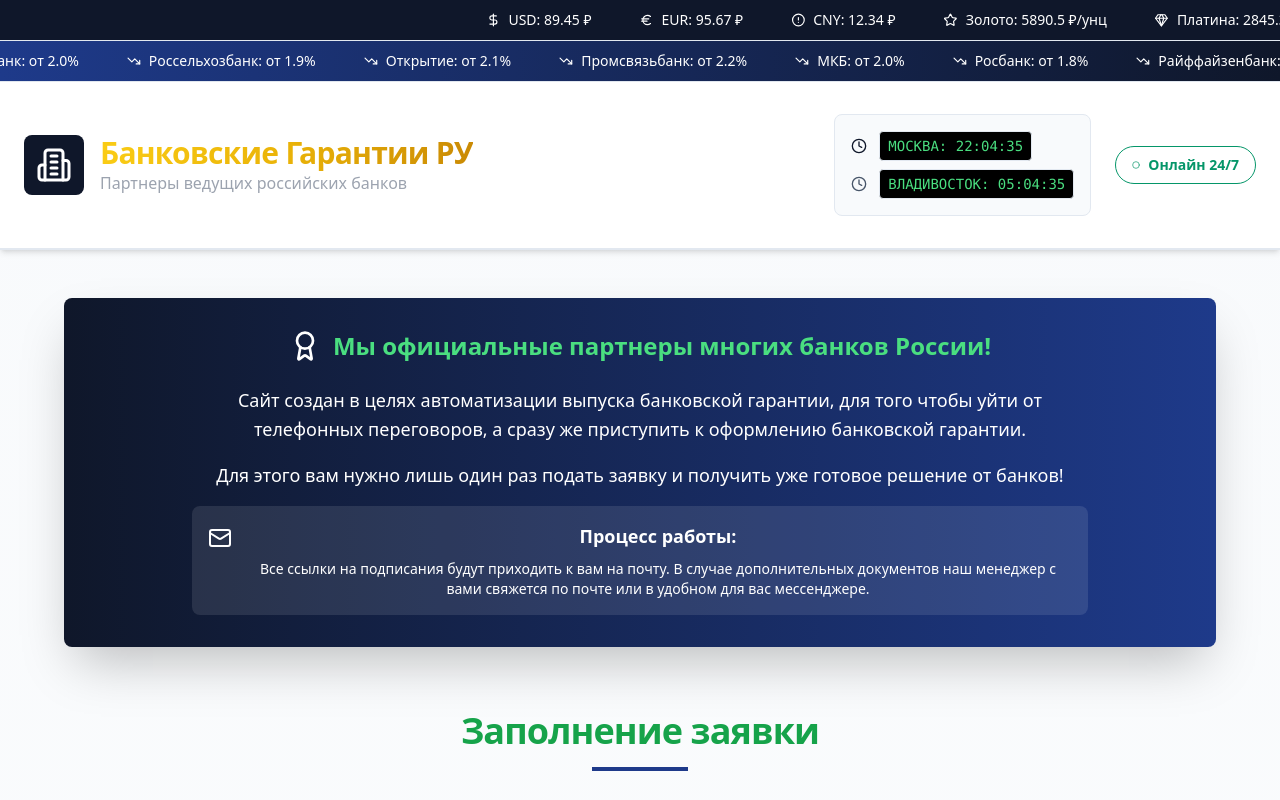
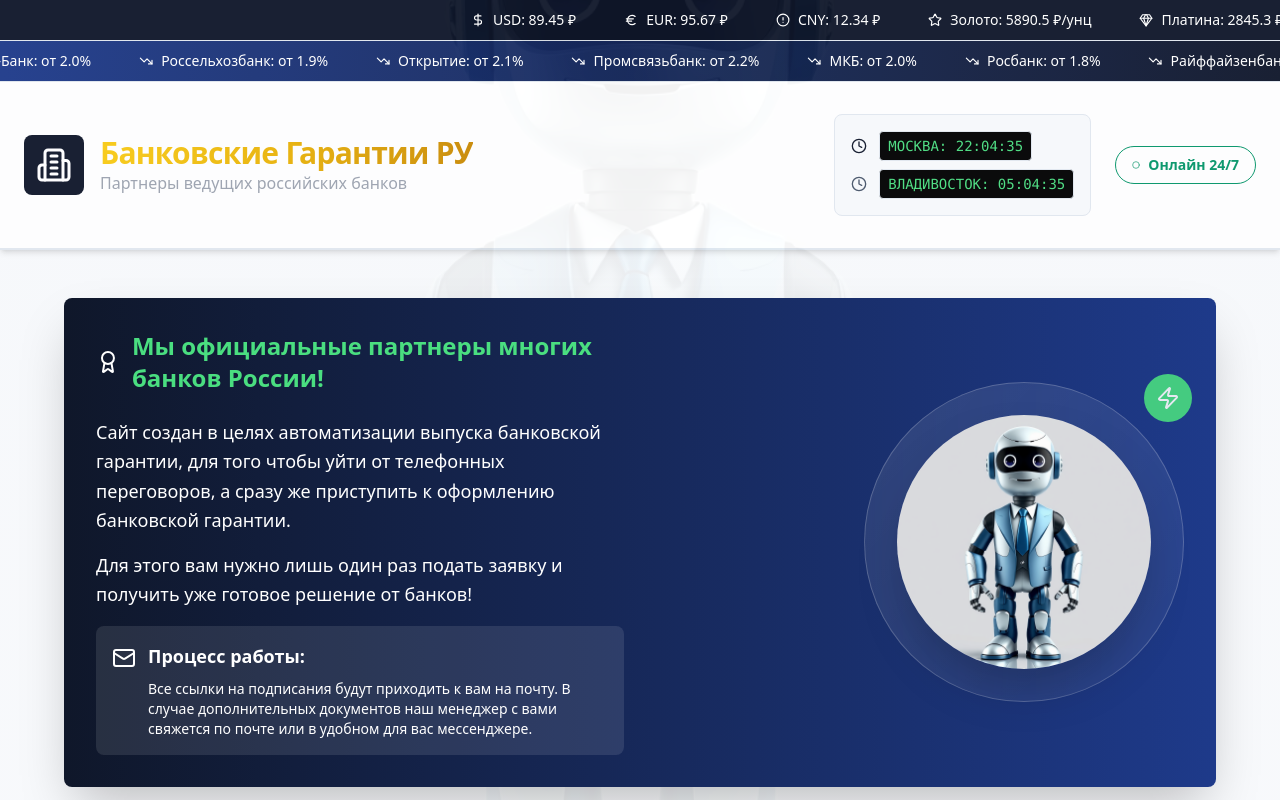
Before and after one commit to tkalyuzhnii-debug/ai-bank-guarantees, a React (Vite) app: page / in a window 1280 px wide. Shown: the top 800 px of the page. Built offline with nearby package versions, Linux system fonts and the light colour scheme.

Commit message:
feat: добавить фон для робота

```diff
--- a/src/pages/Index.tsx
+++ b/src/pages/Index.tsx
@@ -268,7 +268,12 @@ Email для связи: garantiya25@mail.ru
   };
 
   return (
-    <div className="min-h-screen bg-gradient-to-b from-bank-light to-white">
+    <div className="min-h-screen bg-gradient-to-b from-bank-light to-white relative">
+      {/* Robot Background */}
+      <div
+        className="fixed inset-0 bg-cover bg-center bg-no-repeat opacity-5 pointer-events-none"
+        style={{ backgroundImage: 'url(/img/86319c3d-a117-457a-b30d-0c5a73a26cb0.jpg)' }}
+      ></div>
       {/* Currency Ticker */}
       <div className="bg-bank-navy text-white py-2.5 border-b border-bank-silver">
         <div className="animate-marquee whitespace-nowrap flex space-x-12 text-sm font-medium">
@@ -363,17 +368,19 @@ Email для связи: garantiya25@mail.ru
       <main className="container mx-auto px-6 py-12">
         {/* Info Banner */}
         <div className="max-w-6xl mx-auto mb-16">
-          <Card className="bg-gradient-to-r from-bank-navy to-bank-blue text-white shadow-2xl border-0">
-            <CardContent className="p-8">
-              <div className="text-center space-y-6">
-                <div className="flex items-center justify-center gap-3 mb-4">
+          <Card className="bg-gradient-to-r from-bank-navy to-bank-blue text-white shadow-2xl border-0 relative overflow-hidden">
+            <CardContent className="p-8 relative z-10">
+              <div className="grid lg:grid-cols-2 gap-8 items-center">
+                {/* Left side - Text content */}
+                <div className="text-center lg:text-left space-y-6">
+                  <div className="flex items-center justify-center lg:justify-start gap-3 mb-4">
                     <Icon name="Award" size={32} className="text-white" />
                     <h2 className="text-2xl font-bold text-green-400">
                       Мы официальные партнеры многих банков России!
                     </h2>
                   </div>
 
-                <div className="max-w-4xl mx-auto space-y-4 text-lg leading-relaxed">
+                  <div className="space-y-4 text-lg leading-relaxed">
                     <p>
                       Сайт создан в целях автоматизации выпуска банковской гарантии, для того чтобы уйти от телефонных переговоров, а сразу же приступить к оформлению банковской гарантии.
                     </p>
@@ -388,6 +395,25 @@ Email для связи: garantiya25@mail.ru
                           <p className="text-sm">
                             Все ссылки на подписания будут приходить к вам на почту. В случае дополнительных документов наш менеджер с вами свяжется по почте или в удобном для вас мессенджере.
                           </p>
+                        </div>
+                      </div>
+                    </div>
+                  </div>
+                </div>
+
+                {/* Right side - Robot Image */}
+                <div className="flex items-center justify-center lg:justify-end">
+                  <div className="relative">
+                    <div className="w-80 h-80 rounded-full bg-gradient-to-br from-white/10 to-white/5 backdrop-blur-sm border border-white/20 flex items-center justify-center p-8">
+                      <img
+                        src="/img/86319c3d-a117-457a-b30d-0c5a73a26cb0.jpg"
+                        alt="AI Robot Assistant"
+                        className="w-full h-full object-cover rounded-full shadow-2xl"
+                      />
+                    </div>
+                    <div className="absolute -top-2 -right-2">
+                      <div className="w-12 h-12 bg-green-400 rounded-full flex items-center justify-center animate-pulse">
+                        <Icon name="Zap" size={24} className="text-white" />
                       </div>
                     </div>
                   </div>
```
Also changed, not shown: public/img/86319c3d-a117-457a-b30d-0c5a73a26cb0.jpg (added). Lines whose indentation alone changed are shown as unchanged.
